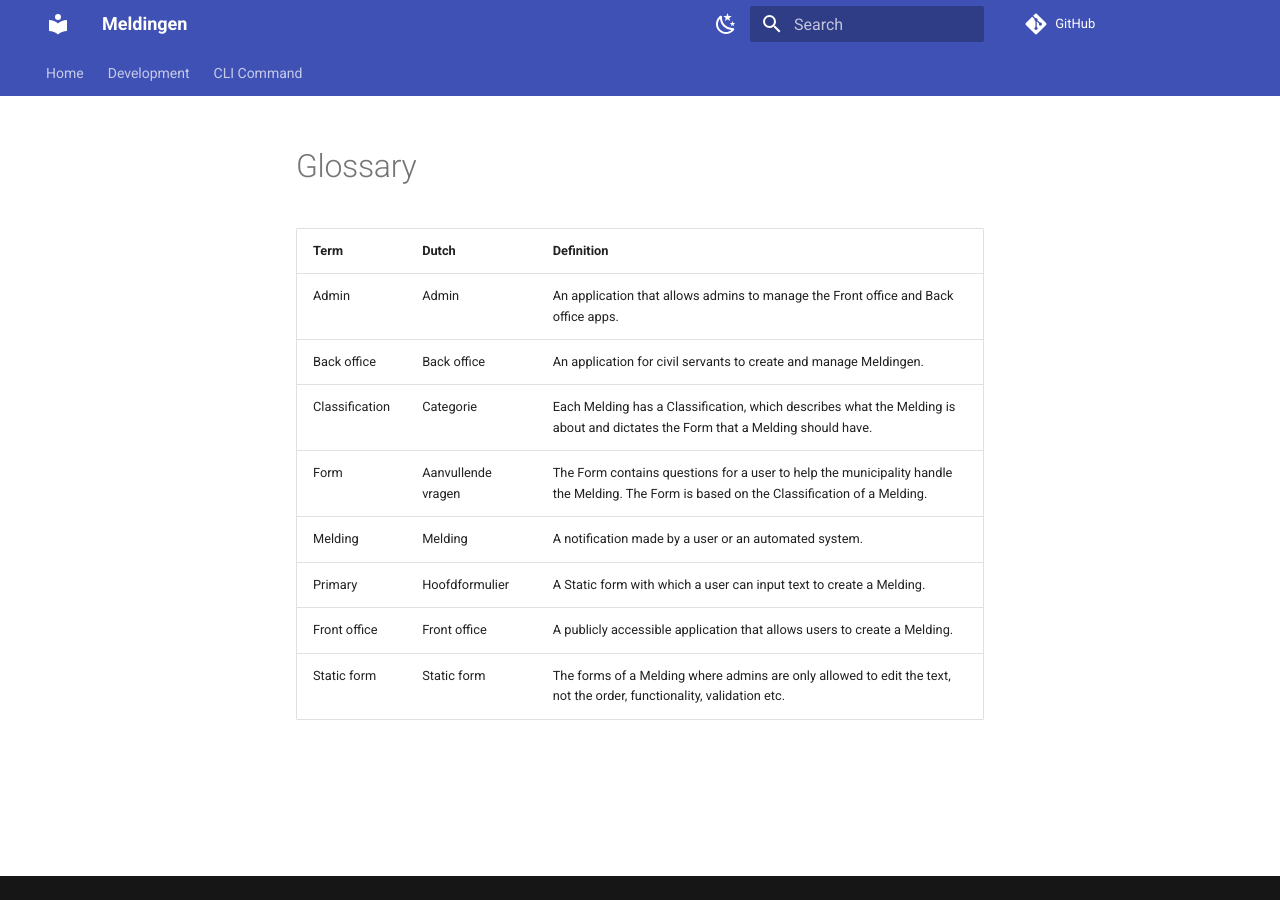
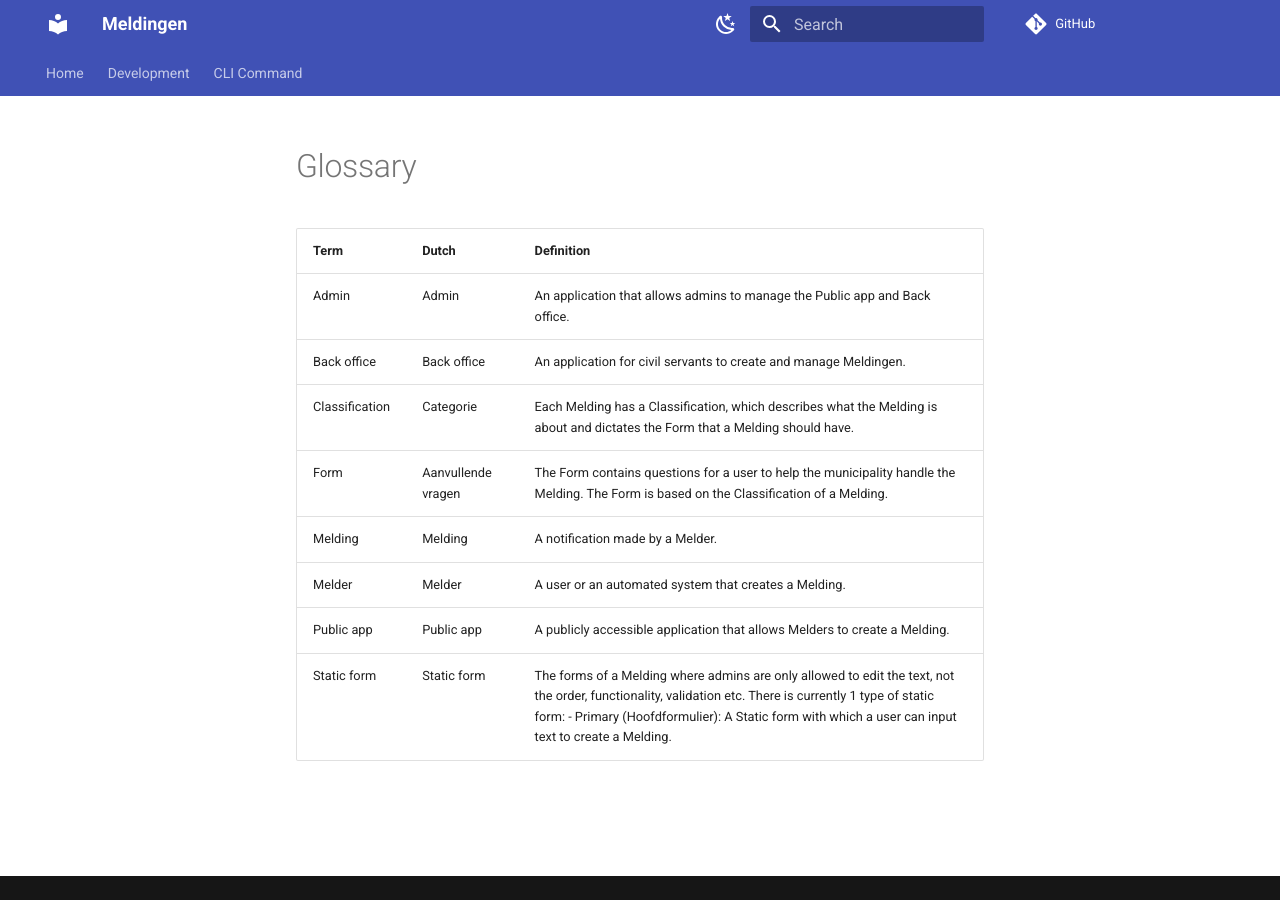
Before and after one commit to Amsterdam/meldingen, an MkDocs documentation site: the page built from docs/glossary.md, in a window 1280 px wide. Built offline with MkDocs 1.6.1 and Material for MkDocs 9.7.7, drawn with Linux system fonts in a browser that asks for light colours; comment, search, counter and statistics services are not loaded.

Commit message:
Update glossary

```diff
--- a/docs/glossary.md
+++ b/docs/glossary.md
@@ -1,12 +1,12 @@
 # Glossary
 
-| Term           | Dutch              | Definition                                                                                                                                |
-| -------------- | ------------------ | ----------------------------------------------------------------------------------------------------------------------------------------- |
-| Admin          | Admin              | An application that allows admins to manage the Front office and Back office apps.                                                        |
-| Back office    | Back office        | An application for civil servants to create and manage Meldingen.                                                                         |
-| Classification | Categorie          | Each Melding has a Classification, which describes what the Melding is about and dictates the Form that a Melding should have.            |
-| Form           | Aanvullende vragen | The Form contains questions for a user to help the municipality handle the Melding. The Form is based on the Classification of a Melding. |
-| Melding        | Melding            | A notification made by a user or an automated system.                                                                                     |
-| Primary        | Hoofdformulier     | A Static form with which a user can input text to create a Melding.                                                                       |
-| Front office   | Front office       | A publicly accessible application that allows users to create a Melding.                                                                  |
-| Static form    | Static form        | The forms of a Melding where admins are only allowed to edit the text, not the order, functionality, validation etc.                      |
+| Term           | Dutch              | Definition                                                                                                                                                                                                                                                     |
+| -------------- | ------------------ | -------------------------------------------------------------------------------------------------------------------------------------------------------------------------------------------------------------------------------------------------------------- |
+| Admin          | Admin              | An application that allows admins to manage the Public app and Back office.                                                                                                                                                                                    |
+| Back office    | Back office        | An application for civil servants to create and manage Meldingen.                                                                                                                                                                                              |
+| Classification | Categorie          | Each Melding has a Classification, which describes what the Melding is about and dictates the Form that a Melding should have.                                                                                                                                 |
+| Form           | Aanvullende vragen | The Form contains questions for a user to help the municipality handle the Melding. The Form is based on the Classification of a Melding.                                                                                                                      |
+| Melding        | Melding            | A notification made by a Melder.                                                                                                                                                                                                                               |
+| Melder         | Melder             | A user or an automated system that creates a Melding.                                                                                                                                                                                                          |
+| Public app     | Public app         | A publicly accessible application that allows Melders to create a Melding.                                                                                                                                                                                     |
+| Static form    | Static form        | The forms of a Melding where admins are only allowed to edit the text, not the order, functionality, validation etc. There is currently 1 type of static form: - Primary (Hoofdformulier): A Static form with which a user can input text to create a Melding. |
```
